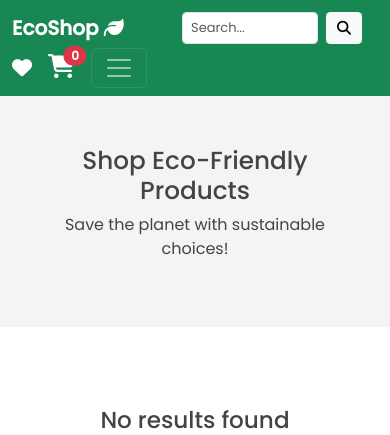
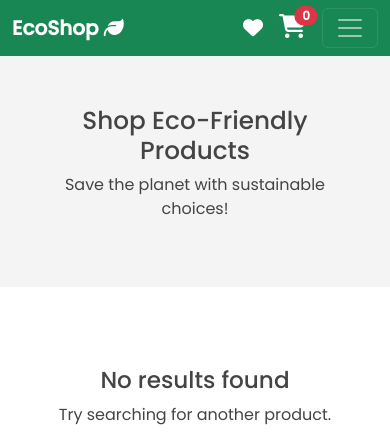
Before and after one commit to rajrishi-06/Eco-Product-Web, a Flask app: page / in a window 390 px wide. Shown: the top 435 px of the page. Run offline with Flask 3, Linux system fonts and the light colour scheme; data that the repository does not hold is empty; some libraries are stand-ins or nearby versions.

Commit message:
fixed issues in commit "Made changes to navbar or make it more responsive"

```diff
--- a/main.py
+++ b/main.py
@@ -1,19 +1,19 @@
+import os
 from datetime import datetime
 
+from dotenv import load_dotenv
 from flask import Flask, render_template, url_for, flash
+from flask import request
+from flask_login import UserMixin, login_user, LoginManager, login_required, logout_user
+from flask_login import current_user
 from flask_sqlalchemy import SQLAlchemy
+from flask_wtf import FlaskForm
+from sqlalchemy import Integer, String, Text, Boolean, ForeignKey, Float, DateTime
 from sqlalchemy.orm import DeclarativeBase, Mapped, mapped_column, relationship
-from sqlalchemy import Integer, String, Text, Boolean, ForeignKey, Float, DateTime, or_
-from flask_wtf import FlaskForm
+from werkzeug.security import generate_password_hash, check_password_hash
 from werkzeug.utils import redirect
 from wtforms import StringField, SubmitField, PasswordField, EmailField
 from wtforms.validators import DataRequired, Length, Regexp, ValidationError
-from werkzeug.security import generate_password_hash, check_password_hash
-from flask_login import current_user
-from flask_login import UserMixin, login_user, LoginManager, login_required, logout_user
-from flask import request
-import os
-from dotenv import load_dotenv
 
 load_dotenv()
 
@@ -133,7 +133,7 @@
         salt_length=8
     )
     return hashed_pass
-def no_whitespace(form, field):
+def no_whitespace(field):
     if " " in field.data:
         raise ValidationError("No spaces allowed in the username.")
 
--- a/templates/base.html
+++ b/templates/base.html
@@ -19,7 +19,6 @@
         font-size: 0.75rem;
         padding: 0.4em 0.6em;
     }
-    /* Adjust search bar height and responsiveness */
     .search-form {
         max-width: 250px;
         width: 100%;
@@ -39,9 +38,11 @@
         .search-form {
             max-width: 180px;
         }
-
         .search-form input {
             font-size: 13px;
+        }
+        .search-form {
+            display: none;
         }
     }
     .navbar .nav-link:focus,
@@ -60,14 +61,18 @@
         <a class="navbar-brand" href="{{ url_for('home') }}">
             EcoShop <i class="fas fa-leaf"></i>
         </a>
-        <form id="searchForm" method="GET" action="{{ url_for('home') }}" class="d-flex ms-auto me-3 search-form">
-              <input type="text" id="searchInput" name="search" class="form-control form-control-sm me-2" placeholder="Search..." value="{{ search_query or '' }}">
+
+        <!-- Search Bar (Visible on Large Screens) -->
+        <form id="searchForm" method="GET" action="{{ url_for('home') }}" class="d-flex ms-auto me-3 search-form d-none d-lg-flex">
+            <input type="text" id="searchInput" name="search" class="form-control form-control-sm me-2"
+                   placeholder="Search..." value="{{ search_query or '' }}">
             <button id="searchButton" type="submit" class="btn btn-light btn-sm">
                 <i class="fas fa-search"></i>
             </button>
         </form>
 
         <div class="d-flex align-items-center">
+            <!-- Wishlist & Cart Icons for Small Screens -->
             <a class="nav-link position-relative me-3 d-lg-none" href="{{ url_for('view_wishlist') }}">
                 <i class="fas fa-heart fa-lg text-white"></i>
             </a>
@@ -87,13 +92,25 @@
 
         <div class="collapse navbar-collapse" id="navbarNav">
             <ul class="navbar-nav ms-auto">
+                <!-- Search Bar (Visible only in toggler menu on small screens) -->
+                <li class="nav-item d-lg-none">
+                    <form id="searchFormMobile" method="GET" action="{{ url_for('home') }}" class="d-flex my-2">
+                        <input type="text" id="searchInputMobile" name="search" class="form-control form-control-sm me-2"
+                               placeholder="Search..." value="{{ search_query or '' }}">
+                        <button id="searchButtonMobile" type="submit" class="btn btn-light btn-sm">
+                            <i class="fas fa-search"></i>
+                        </button>
+                    </form>
+                </li>
+
+                <!-- Home -->
                 <li class="nav-item">
                     <a class="nav-link" href="{{ url_for('home') }}">
                         <i class="fas fa-home"></i> Home
                     </a>
                 </li>
 
-                <!-- Categories Dropdown (Visible in Toggler Menu) -->
+                <!-- Categories Dropdown -->
                 <li class="nav-item dropdown">
                     <a class="nav-link dropdown-toggle" href="#" id="categoriesDropdown" role="button" data-bs-toggle="dropdown" aria-expanded="false">
                         <i class="fas fa-th"></i> Categories
@@ -109,7 +126,7 @@
                     </ul>
                 </li>
 
-
+                <!-- Login/Logout -->
                 {% if not current_user.is_authenticated %}
                 <li class="nav-item">
                     <a class="nav-link" href="{{ url_for('login') }}">
@@ -124,7 +141,7 @@
                 </li>
                 {% endif %}
 
-                <!-- Wishlist and Cart Icons (Visible on Large Screens) -->
+                <!-- Wishlist & Cart Icons for Large Screens -->
                 <li class="nav-item d-none d-lg-block">
                     <a class="nav-link position-relative" href="{{ url_for('view_wishlist') }}">
                         <i class="fas fa-heart fa-lg"></i>
@@ -144,6 +161,7 @@
 </nav>
 
 
+
 <!------------------------------>
     <!-- Main Content -->
     {% block content %}
@@ -157,10 +175,8 @@
     let searchInput = document.getElementById("searchInput");
     let searchForm = document.getElementById("searchForm");
 
-    // Populate the search input with product names
     searchInput.value = products;
 
-    // Submit the search form
     searchForm.submit();
 }
 </script>
--- a/templates/product.html
+++ b/templates/product.html
@@ -155,7 +155,8 @@
         <div class="buy-section">
             <p><strong>In Stock</strong></p>
                   <label for="quantity-{{ product.id }}"></label>
-                  <select id="quantity-{{ product.id }}" class="form-select">
+                  <!--suppress XmlDuplicatedId -->
+            <select id="quantity-{{ product.id }}" class="form-select">
                       <option value="1">1</option>
                       <option value="2">2</option>
                       <option value="3">3</option>
@@ -189,6 +190,7 @@
                                       </li>
                                       <li>
                                           <label for="quantity-{{ product.id }}"></label>
+                                          <!--suppress XmlDuplicatedId -->
                                           <select id="quantity-{{ product.id }}" class="form-select">
                                               <option value="1">1</option>
                                               <option value="2">2</option>
@@ -221,8 +223,6 @@
             </div>
         </div>
     </section>
-    </section>
-
 <!-- Review Section -->
 <section class="section-reviews" id="reviews">
     <h1 class="mx-5 my-3">Customer Reviews</h1>
```
Lines whose indentation alone changed are shown as unchanged.
